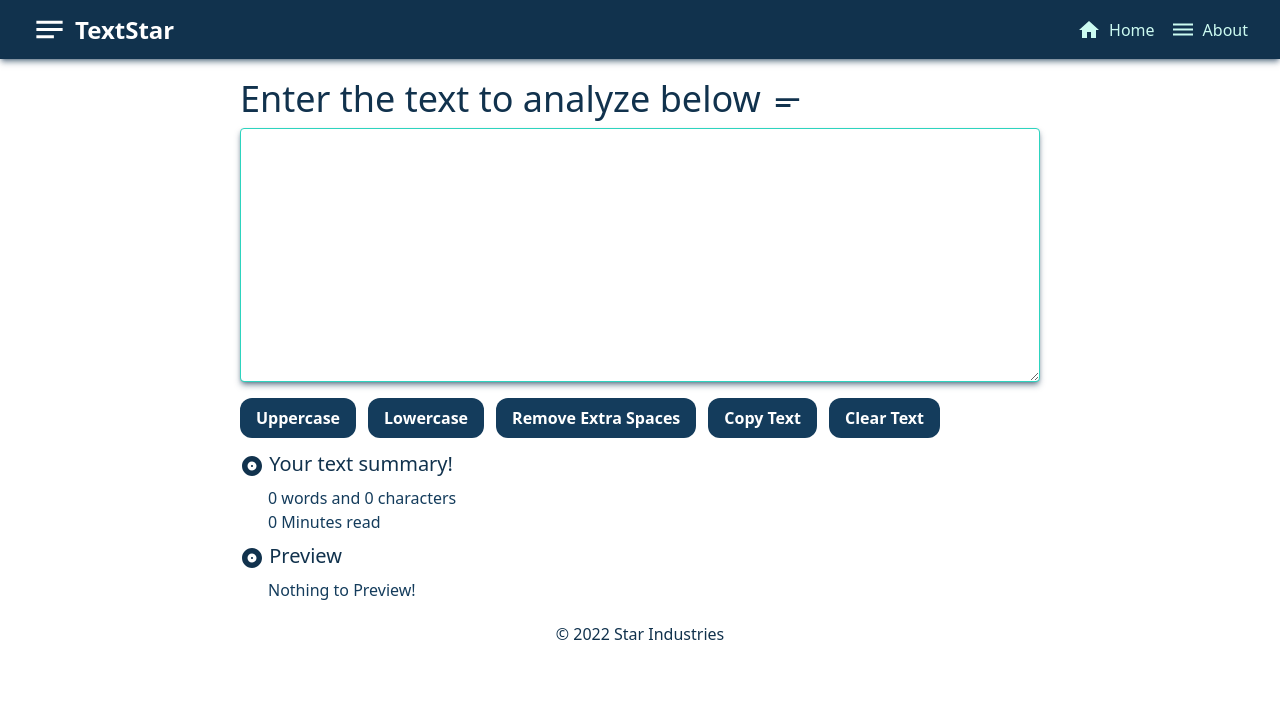
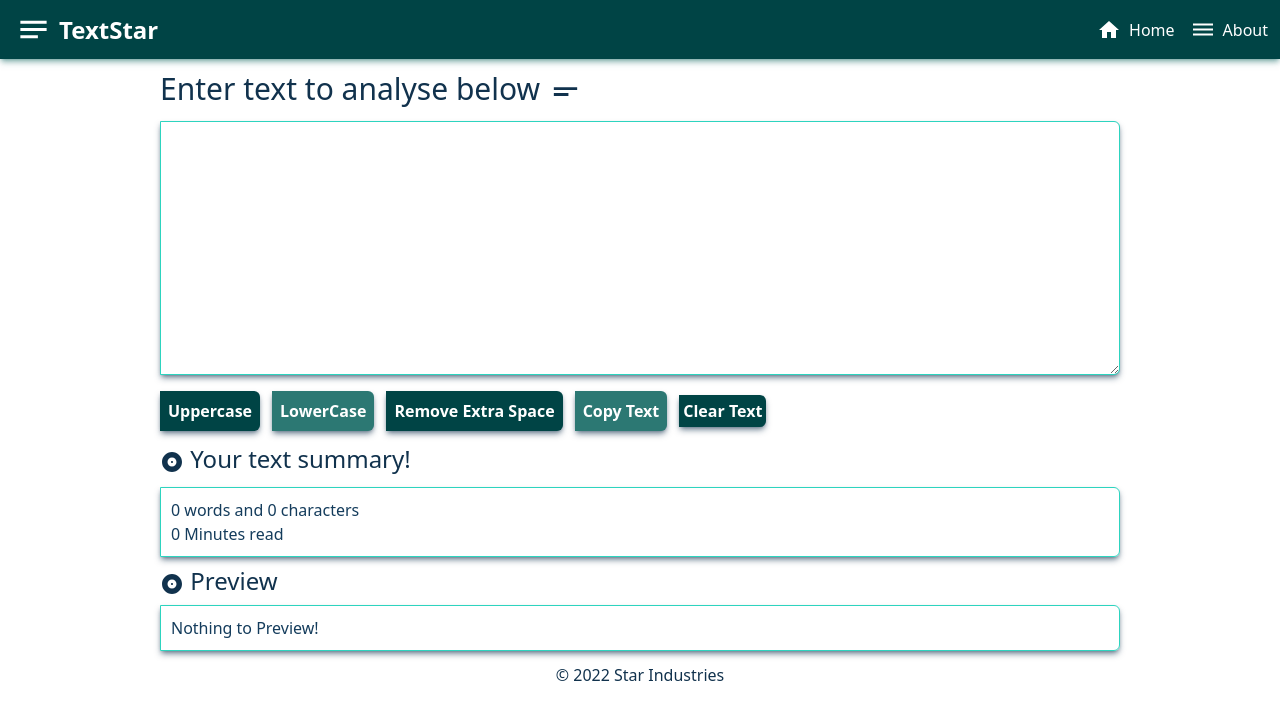
Before and after one commit to atultrp/TextStar-App-By-NextJs, a Next.js app: page / in a window 1280 px wide. Shown: the top 720 px of the page. Built offline with nearby package versions, Linux system fonts and the light colour scheme.

Commit message:
UI updated

```diff
--- a/components/Homepage.js
+++ b/components/Homepage.js
@@ -37,30 +37,75 @@ const Homepage = () => {
     const [text, setText] = useState("");
 
     return (
-        <div className="mx-60 my-5">
-            <h1 className="text-4xl my-2 text-[#11324D] font-medium">Enter the text to analyze below <ShortTextIcon fontSize="large" /> </h1>
-            <textarea cols="30" rows="10" className="form-control block w-full px-3 py-1.5 text-base font-normal text-[#11324D] bg-white bg-clip-padding border border-solid border-teal-400 rounded transition ease-in-out m-0 focus:text-gray-700 :bg-white focus:border-teal-900 focus:outline-none shadow-md shadow-[#11324D]/50" value={text} onChange={handleOnChange}></textarea>
-            <div>
-                <button className="bg-[#143c5c] hover:bg-[#11324D] text-white font-bold py-2 px-4 rounded-xl mr-3 mt-4 transition ease-in hover:-translate-y-1 hover:scale-110 duration-200" onClick={handleUpClick}>Uppercase</button>
+        // <div className="mx-60 my-5 dark:bg-black">
+        //     <h1 className="text-4xl my-2 text-[#11324D] font-medium">Enter the text to analyze below <ShortTextIcon fontSize="large" /> </h1>
+        //     <textarea cols="30" rows="10" className="form-control block w-full px-3 py-1.5 text-base font-normal text-[#11324D] bg-white bg-clip-padding border border-solid border-teal-400 rounded transition ease-in-out m-0 focus:text-gray-700 :bg-white focus:border-teal-900 focus:outline-none shadow-md shadow-[#11324D]/50" value={text} onChange={handleOnChange}></textarea>
+        //     <div>
+        //         <button className="bg-[#143c5c] hover:bg-[#11324D] text-white font-bold py-2 px-4 rounded-xl mr-3 mt-4 transition ease-in hover:-translate-y-1 hover:scale-110 duration-200" onClick={handleUpClick}>Uppercase</button>
 
-                <button className="bg-[#143c5c] hover:bg-[#11324D] text-white font-bold py-2 px-4 rounded-xl mr-3 mt-4 transition ease-in hover:-translate-y-1 hover:scale-110 duration-200" onClick={handleLowClick}>Lowercase</button>
+        //         <button className="bg-[#143c5c] hover:bg-[#11324D] text-white font-bold py-2 px-4 rounded-xl mr-3 mt-4 transition ease-in hover:-translate-y-1 hover:scale-110 duration-200" onClick={handleLowClick}>Lowercase</button>
 
-                <button className="bg-[#143c5c] hover:bg-[#11324D] text-white font-bold py-2 px-4 rounded-xl mr-3 mt-4 transition ease-in hover:-translate-y-1 hover:scale-110 duration-200" onClick={handleRemoveSpace}>Remove Extra Spaces</button>
+        //         <button className="bg-[#143c5c] hover:bg-[#11324D] text-white font-bold py-2 px-4 rounded-xl mr-3 mt-4 transition ease-in hover:-translate-y-1 hover:scale-110 duration-200" onClick={handleRemoveSpace}>Remove Extra Spaces</button>
 
-                <button className="bg-[#143c5c] hover:bg-[#11324D] text-white font-bold py-2 px-4 rounded-xl mr-3 mt-4 transition ease-in hover:-translate-y-1 hover:scale-110 duration-200" onClick={handleCopy}>Copy Text</button>
+        //         <button className="bg-[#143c5c] hover:bg-[#11324D] text-white font-bold py-2 px-4 rounded-xl mr-3 mt-4 transition ease-in hover:-translate-y-1 hover:scale-110 duration-200" onClick={handleCopy}>Copy Text</button>
 
-                <button className="bg-[#143c5c] hover:bg-[#11324D] text-white font-bold py-2 px-4 rounded-xl mr-3 mt-4 transition ease-in hover:-translate-y-1 hover:scale-110 duration-200" onClick={handleClearClick}>Clear Text</button>
+        //         <button className="bg-[#143c5c] hover:bg-[#11324D] text-white font-bold py-2 px-4 rounded-xl mr-3 mt-4 transition ease-in hover:-translate-y-1 hover:scale-110 duration-200" onClick={handleClearClick}>Clear Text</button>
+        //     </div>
+
+        //     <div className="my-3">
+        //         <h2 className="text-xl my-2 text-[#11324D] font-medium"><AlbumIcon/> Your text summary!</h2>
+        //         <div className="text-[#143c5c] ml-7">
+        //             <p>{text.split(/\s+/).filter((element) => { return element.length !== 0 }).length} words and {text.length} characters</p>
+        //             <p>{0.008 * text.split(/\s+/).filter((element) => { return element.length !== 0 }).length} Minutes read</p>
+        //         </div>
+        //         <h2 className="text-xl my-2 text-[#11324D] font-medium"><AlbumIcon/> Preview</h2>
+        //         <p className="text-[#143c5c] ml-7">{text.length > 0 ? text : "Nothing to Preview!"}</p>
+        //     </div>
+        // </div>
+
+        <div className="mx-5 my-3 md:mx-40">
+
+            <h1 className="mb-3 text-xl my-3 text-[#11324D] font-medium md:text-3xl">
+                Enter text to analyse below <ShortTextIcon fontSize="large" />
+            </h1>
+
+            <textarea cols="25" rows="10" className="mt-1 form-control block w-full px-3 py-1.5 text-sm font-normal text-[#143c5c] bg-white bg-clip-padding border border-solid border-teal-400 rounded-r-md transition ease-in-out m-0 focus:text-gray-700 :bg-white focus:border-teal-900 focus:outline-none shadow-md shadow-[#11324D]/50 md:mt-3 md:text-base" value={text} onChange={handleOnChange}></textarea>
+
+            <div className="text-sm md:text-base">
+                <button
+                    className="bg-[#004445] text-white font-semibold p-1 rounded-r-md mr-3 mt-4 transition ease-in hover:-translate-y-1 hover:scale-110 duration-200 shadow-md shadow-[#11324D]/50 md:p-2" onClick={handleUpClick}>Uppercase</button>
+
+                <button
+                    className="bg-[#2C7873] text-white font-semibold p-1 rounded-r-md mr-3 mt-4 transition ease-in hover:-translate-y-1 hover:scale-110 duration-200 shadow-md shadow-[#11324D]/50 md:p-2" onClick={handleLowClick}>LowerCase</button>
+
+                <button
+                    className="bg-[#004445] text-white font-semibold p-1 rounded-r-md mr-3 mt-4 transition ease-in hover:-translate-y-1 hover:scale-110 duration-200 shadow-md shadow-[#11324D]/50 md:p-2" onClick={handleRemoveSpace}>Remove
+                    Extra Space</button>
+
+                <button
+                    className="bg-[#2C7873] text-white font-semibold p-1 rounded-r-md mr-3 mt-4 transition ease-in hover:-translate-y-1 hover:scale-110 duration-200 shadow-md shadow-[#11324D]/50 md:p-2" onClick={handleCopy}>Copy
+                    Text</button>
+
+                <button
+                    className="bg-[#004445] text-white font-semibold p-1 rounded-r-md mr-3 mt-4 transition ease-in hover:-translate-y-1 hover:scale-110 duration-200 shadow-md shadow-[#11324D]/50" onClick={handleClearClick}>Clear
+                    Text</button>
+
+                <div className="my-3">
+                    <h2 className="text-xl my-3 text-[#11324D] font-medium md:text-2xl">
+                        <AlbumIcon /> Your text summary!
+                    </h2>
+                    <div
+                        className="text-[#143c5c] rounded-r-md p-1.5 shadow-md shadow-[#11324D]/50 bg-clip-padding border border-solid border-teal-400 md:text-base md:p-2.5">
+                        <p>{text.split(/\s+/).filter((element) => { return element.length !== 0 }).length} words and {text.length} characters</p>
+                        <p>{0.008 * text.split(/\s+/).filter((element) => { return element.length !== 0 }).length} Minutes read</p>
+                    </div>
+                    <h2 className="text-xl my-2 text-[#11324D] font-medium md:text-2xl">
+                        <AlbumIcon /> Preview
+                    </h2>
+                    <p className="text-[#143c5c] rounded-r-md p-1.5 shadow-md shadow-[#11324D]/50 bg-clip-padding border border-solid border-teal-400 md:text-base md:p-2.5">{text.length > 0 ? text : "Nothing to Preview!"}</p>
+                </div>
             </div>
 
-            <div className="my-3">
-                <h2 className="text-xl my-2 text-[#11324D] font-medium"><AlbumIcon/> Your text summary!</h2>
-                <div className="text-[#143c5c] ml-7">
-                    <p>{text.split(/\s+/).filter((element) => { return element.length !== 0 }).length} words and {text.length} characters</p>
-                    <p>{0.008 * text.split(/\s+/).filter((element) => { return element.length !== 0 }).length} Minutes read</p>
-                </div>
-                <h2 className="text-xl my-2 text-[#11324D] font-medium"><AlbumIcon/> Preview</h2>
-                <p className="text-[#143c5c] ml-7">{text.length > 0 ? text : "Nothing to Preview!"}</p>
-            </div>
         </div>
     );
 }
--- a/components/Navbar.js
+++ b/components/Navbar.js
@@ -6,25 +6,54 @@ import DehazeIcon from '@material-ui/icons/Dehaze';
 export default function Navbar() {
 
     return (
-        <nav className="flex justify-between items-center flex-wrap bg-[#11324D] p-3 shadow-md shadow-[#11324D]/50">
-            <h1 className="text-2xl font-semibold text-white ml-5 items-center flex space-x-2">
-                <NotesIcon fontSize="large"  />
+        // <nav className="flex justify-between items-center flex-wrap bg-[#11324D] p-3 shadow-md shadow-[#11324D]/50">
+        //     <h1 className="text-2xl font-semibold text-white ml-5 items-center flex space-x-2">
+        //         <NotesIcon fontSize="large"  />
+        //         <p>TextStar</p>
+        //     </h1>
+        //     <ul className="flex space-x-4 mr-5">
+        //         <li>
+        //             <a href="/" className="hover:text-white flex text-teal-100 items-center space-x-2">
+        //                 <HomeIcon />
+        //                 <p>Home</p>
+        //             </a>
+        //         </li>
+        //         <li>
+        //             <a href="/" className="hover:text-white flex text-teal-100 items-center space-x-2">
+        //                 <DehazeIcon  />
+        //                 <p>About</p>
+        //             </a>
+        //         </li>
+        //     </ul>
+        // </nav>
+
+        <nav className="flex justify-between items-center bg-[#004445] text-white p-1 shadow-md shadow-[#2C7873]/50 md:p-3">
+
+            <h1 className="text-lg items-center font-semibold ml-1 flex space-x-2 md:text-2xl">
+                <NotesIcon fontSize="large" />
                 <p>TextStar</p>
             </h1>
-            <ul className="flex space-x-4 mr-5">
+
+            <ul className="flex items-center space-x-4 text-sm md:text-base">
+
                 <li>
-                    <a href="/" className="hover:text-white flex text-teal-100 items-center space-x-2">
+                    <a href="/" className="hover:text-base flex items-center space-x-2 md:hover:text-lg">
                         <HomeIcon />
                         <p>Home</p>
                     </a>
                 </li>
+
                 <li>
-                    <a href="/" className="hover:text-white flex text-teal-100 items-center space-x-2">
-                        <DehazeIcon  />
+                    <a href="/" className="hover:text-base flex items-center space-x-2 md:hover:text-lg">
+                        <DehazeIcon />
                         <p>About</p>
                     </a>
                 </li>
+
             </ul>
+
         </nav>
+
+
     );
 }
--- a/pages/index.js
+++ b/pages/index.js
@@ -3,7 +3,7 @@ import Homepage from '../components/Homepage'
 
 export default function Home() {
   return (
-    <Layout>
+    <Layout className="box-border">
       <Homepage />
     </Layout>
   )
--- a/tailwind.config.js
+++ b/tailwind.config.js
@@ -3,6 +3,7 @@ module.exports = {
     "./pages/**/*.{js,ts,jsx,tsx}",
     "./components/**/*.{js,ts,jsx,tsx}",
   ],
+  darkmode: "class",
   theme: {
     extend: {},
   },
```
